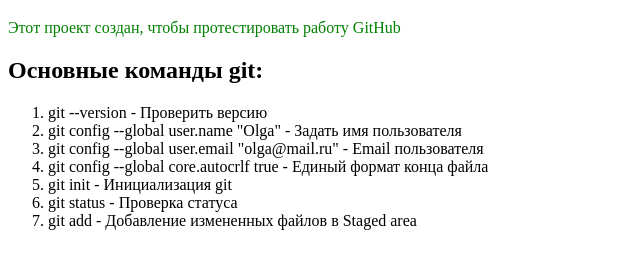
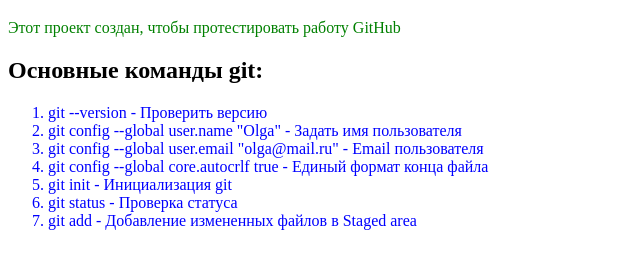
Before and after one commit to LadyOlga/git-test2, a plain HTML site: page index.html in a window 1280 px wide. Shown: the part 61-330 px from the top of the page, without its empty margins (0-640 px from the left). Drawn offline with Linux system fonts and the light colour scheme.

Commit message:
Sixth commit

```diff
--- a/css/main.css
+++ b/css/main.css
@@ -4,3 +4,6 @@ h1{
 p{
 	color:green;
 }
+ol{
+	color:blue;
+}
```
